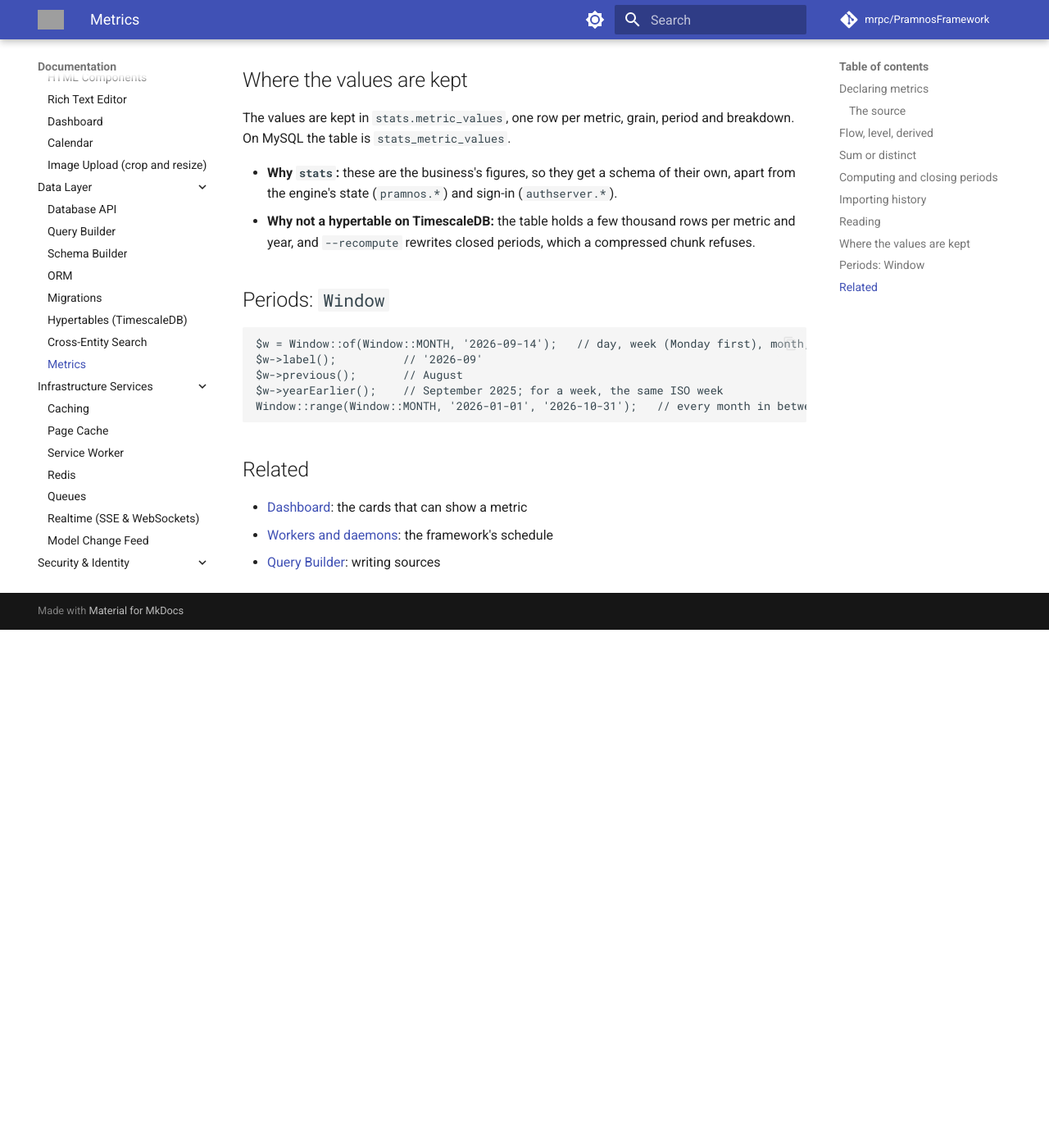
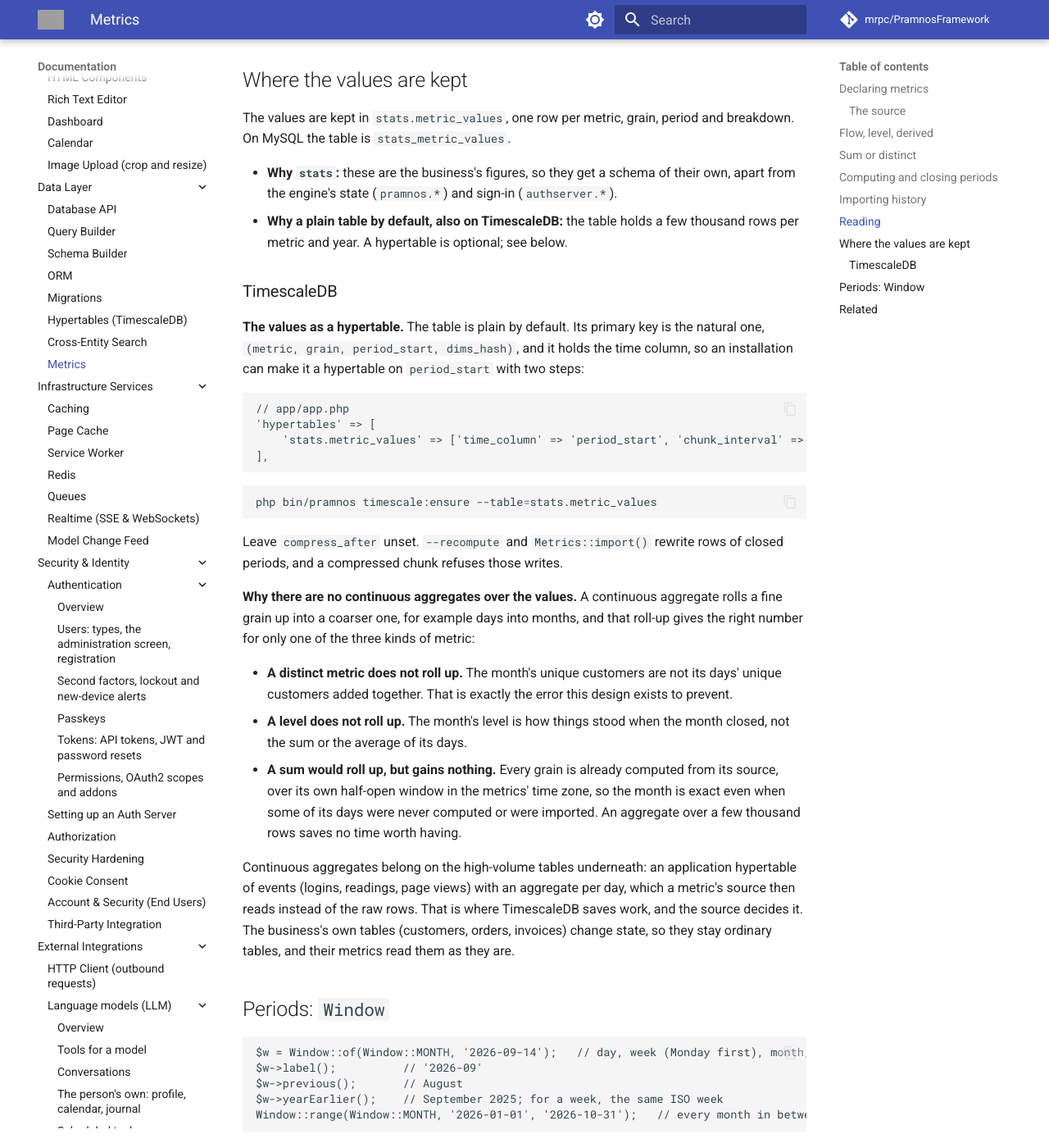
Before and after one commit to mrpc/PramnosFramework, an MkDocs documentation site: the page built from docs/Pramnos_Metrics_Guide.md, in a window 1280 px wide and 1400 px high, scrolled down 4201 px. Shown: the whole window at 82% size. Built offline with MkDocs 1.6.1 and Material for MkDocs 9.7.7, drawn with Linux system fonts in a browser that asks for light colours; comment, search, counter and statistics services are not loaded; before the commit the page ends 4969 px from its top, so only the background shows below that; grey boxes are pictures that could not be loaded.

Commit message:
feat(metrics): stats.metric_values keyed by its natural key, so it may be a hypertable (FW-327)

````diff
--- a/docs/Pramnos_Metrics_Guide.md
+++ b/docs/Pramnos_Metrics_Guide.md
@@ -191,8 +191,47 @@
 
 - **Why `stats`:** these are the business's figures, so they get a schema of their own, apart
   from the engine's state (`pramnos.*`) and sign-in (`authserver.*`).
-- **Why not a hypertable on TimescaleDB:** the table holds a few thousand rows per metric and
-  year, and `--recompute` rewrites closed periods, which a compressed chunk refuses.
+- **Why a plain table by default, also on TimescaleDB:** the table holds a few thousand rows per
+  metric and year. A hypertable is optional; see below.
+
+### TimescaleDB
+
+**The values as a hypertable.** The table is plain by default. Its primary key is the natural
+one, `(metric, grain, period_start, dims_hash)`, and it holds the time column, so an
+installation can make it a hypertable on `period_start` with two steps:
+
+```php
+// app/app.php
+'hypertables' => [
+    'stats.metric_values' => ['time_column' => 'period_start', 'chunk_interval' => '1 year'],
+],
+```
+
+```bash
+php bin/pramnos timescale:ensure --table=stats.metric_values
+```
+
+Leave `compress_after` unset. `--recompute` and `Metrics::import()` rewrite rows of closed
+periods, and a compressed chunk refuses those writes.
+
+**Why there are no continuous aggregates over the values.** A continuous aggregate rolls a fine
+grain up into a coarser one, for example days into months, and that roll-up gives the right
+number for only one of the three kinds of metric:
+
+- **A distinct metric does not roll up.** The month's unique customers are not its days' unique
+  customers added together. That is exactly the error this design exists to prevent.
+- **A level does not roll up.** The month's level is how things stood when the month closed,
+  not the sum or the average of its days.
+- **A sum would roll up, but gains nothing.** Every grain is already computed from its source,
+  over its own half-open window in the metrics' time zone, so the month is exact even when some
+  of its days were never computed or were imported. An aggregate over a few thousand rows saves
+  no time worth having.
+
+Continuous aggregates belong on the high-volume tables underneath: an application hypertable of
+events (logins, readings, page views) with an aggregate per day, which a metric's source then
+reads instead of the raw rows. That is where TimescaleDB saves work, and the source decides it.
+The business's own tables (customers, orders, invoices) change state, so they stay ordinary
+tables, and their metrics read them as they are.
 
 ## Periods: `Window`
 
````
Also changed, not shown: docs/version-history/posts/2026-11-06.md (+4 -0 lines), 2 other files.
